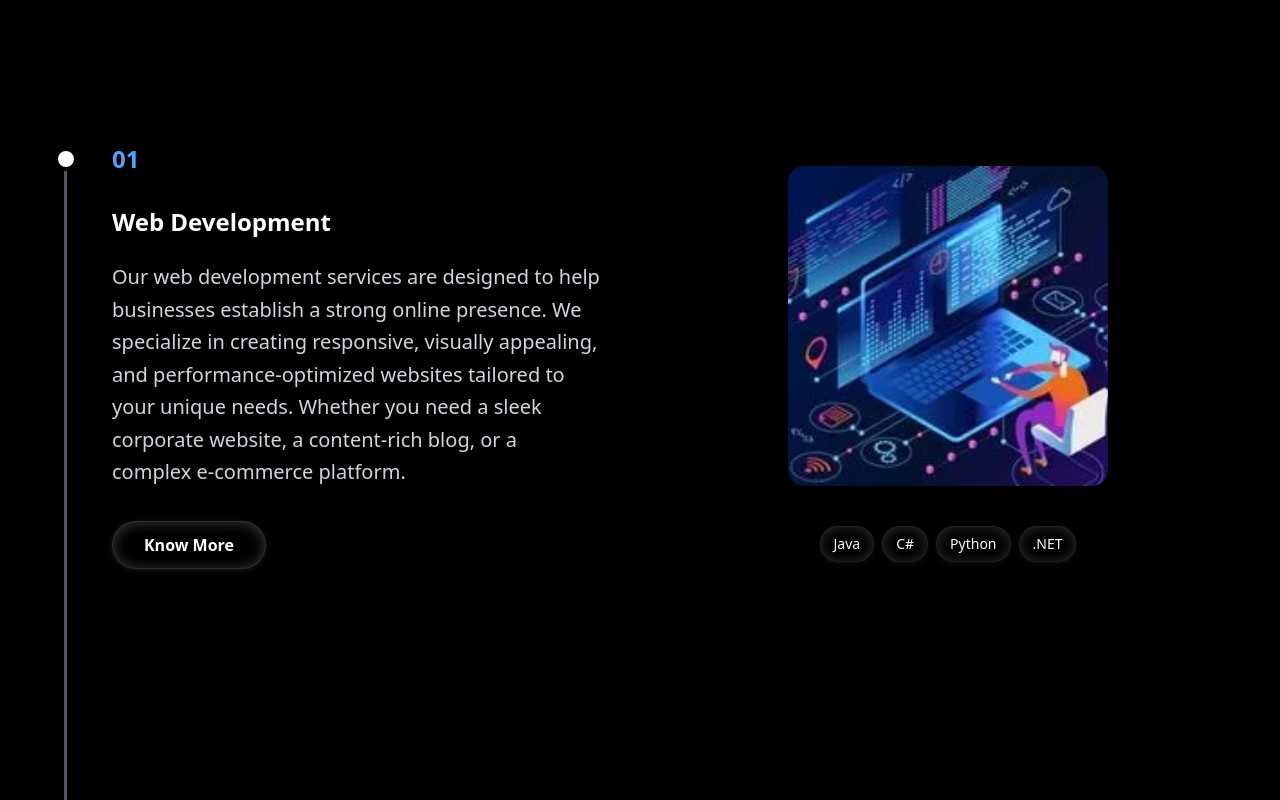
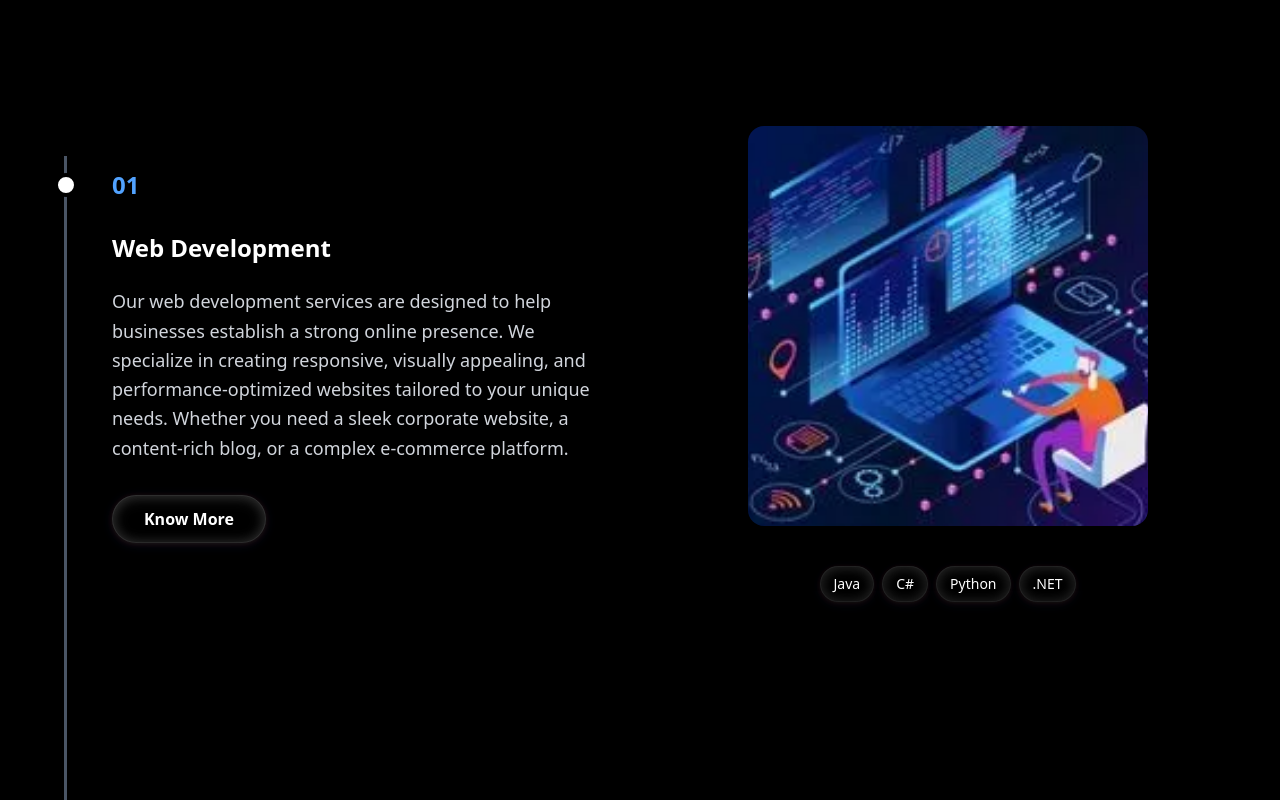
Before and after one commit to sushilkantaria/intekbit, a React (Vite) app: page / in a window 1280 px wide. Shown: the part 1560-2360 px from the top of the page. Built offline with nearby package versions, Linux system fonts and the light colour scheme.

Commit message:
add chnages

```diff
--- a/src/components/home/Services.jsx
+++ b/src/components/home/Services.jsx
@@ -113,7 +113,7 @@ const ServicesSection = ({ services }) => {
               {services[serviceKey]?.title}
             </h3>
 
-            <p className="text-gray-300 text-xl mb-8 leading-relaxed">
+            <p className="text-gray-300 text-lg mb-8 leading-relaxed">
               {services[serviceKey]?.description}
             </p>
 
@@ -152,14 +152,11 @@ const ServicesSection = ({ services }) => {
           </p>
         </div>
 
-        <div
-          className="flex flex-col lg:flex-row gap-20 items-start relative"
-
-        >
+        <div className="flex flex-col lg:flex-row gap-20 items-start relative">
           {/* Left side - Scrolling content with connected line */}
           <div className="relative flex-1">
             {/* Continuous vertical line */}
-            <div className="absolute left-0 top-48 bottom-142 w-[3px] bg-gray-600"></div>
+            <div className="absolute left-0 top-50 bottom-135 w-[3px] bg-gray-600"></div>
 
             {serviceKeys.map((serviceKey, index) => (
               <ServiceCard
@@ -172,15 +169,12 @@ const ServicesSection = ({ services }) => {
           </div>
 
           {/* Right side - Static image container */}
-          <div
-            className="flex-1 lg:sticky lg:top-20 lg:h-screen flex items-center justify-center"
-
-          >
+          <div className="flex-1 lg:sticky lg:top-20 lg:h-screen flex items-center justify-center">
             <div className="w-full max-w-md">
               {/* Main image container */}
               <div className="p-4">
                 <div
-                  className="w-80 h-80 rounded-2xl overflow-hidden mx-auto shadow-2xl image-container"
+                  className="w-100 h-100 rounded-2xl overflow-hidden mx-auto shadow-2xl image-container"
                   key={activeServiceIndex}
                 >
                   <img
```
